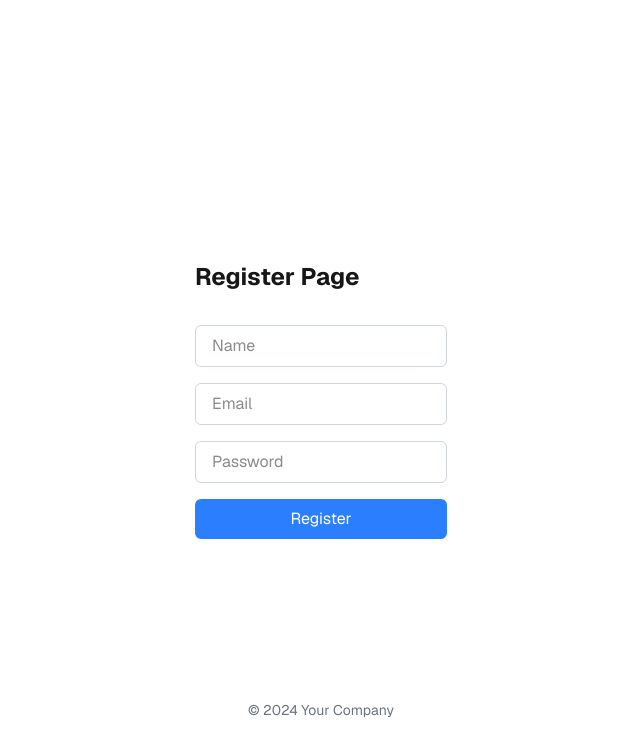
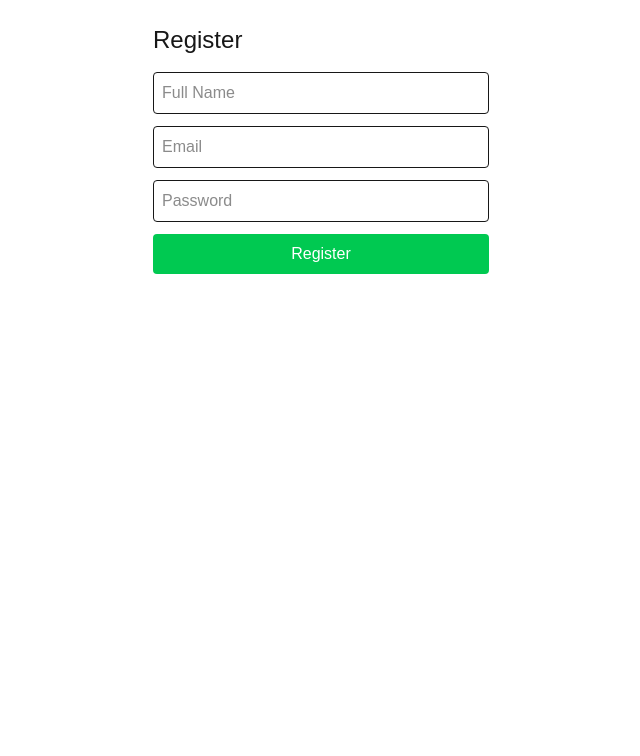
Before and after one commit to RyoDagg/livora, a Next.js app in the folder web/: page /auth/register in a window 1280 px wide. Shown: the top 756 px of the page, without its empty margins (319-959 px from the left). Built offline with nearby package versions, Linux system fonts and the light colour scheme.

Commit message:
Implement login, registration, and profile functionalities

```diff
--- a/web/app/auth/login/page.tsx
+++ b/web/app/auth/login/page.tsx
@@ -1,30 +1,51 @@
-export default function Login() {
+"use client";
+
+import { useState } from "react";
+import { useRouter } from "next/navigation";
+import { login } from "@/src/lib/auth";
+
+export default function LoginPage() {
+  const router = useRouter();
+  const [email, setEmail] = useState("");
+  const [password, setPassword] = useState("");
+  const [error, setError] = useState("");
+
+  async function handleSubmit(e: React.FormEvent) {
+    e.preventDefault();
+    setError("");
+    try {
+      await login(email, password);
+      router.push("/profile");
+    } catch (err: any) {
+      setError(err.message || "Login failed");
+    }
+  }
+
   return (
-    <div className="font-sans grid grid-rows-[20px_1fr_20px] items-center justify-items-center min-h-screen p-8 pb-20 gap-16 sm:p-20">
-      <main className="flex flex-col gap-[32px] row-start-2 items-center sm:items-start">
-        <h1 className="text-2xl font-bold">Login Page</h1>
-        <form className="flex flex-col gap-4 w-full max-w-sm">
+    <main className="p-6 max-w-sm mx-auto">
+      <h1 className="text-2xl mb-4">Login</h1>
+      <form onSubmit={handleSubmit} className="flex flex-col gap-3">
         <input
           type="email"
           placeholder="Email"
-            className="w-full px-4 py-2 border border-gray-300 rounded-md focus:outline-none focus:ring-2 focus:ring-blue-500"
+          value={email}
+          onChange={(e) => setEmail(e.target.value)}
+          className="border p-2 rounded"
+          required
         />
         <input
           type="password"
           placeholder="Password"
-            className="w-full px-4 py-2 border border-gray-300 rounded-md focus:outline-none focus:ring-2 focus:ring-blue-500"
+          value={password}
+          onChange={(e) => setPassword(e.target.value)}
+          className="border p-2 rounded"
+          required
         />
-          <button
-            type="submit"
-            className="w-full bg-blue-500 text-white py-2 rounded-md hover:bg-blue-600 transition-colors"
-          >
+        <button type="submit" className="bg-blue-500 text-white py-2 rounded">
           Login
         </button>
       </form>
+      {error && <p className="text-red-500 mt-3">{error}</p>}
     </main>
-      <footer className="row-start-3 flex gap-[24px] flex-wrap items-center justify-center">
-        <p className="text-sm text-gray-500">© 2024 Your Company</p>
-      </footer>
-    </div>
   );
 }
--- a/web/app/auth/register/page.tsx
+++ b/web/app/auth/register/page.tsx
@@ -1,35 +1,60 @@
-export default function Register() {
+"use client";
+
+import { useState } from "react";
+import { useRouter } from "next/navigation";
+import { register } from "@/src/lib/auth";
+
+export default function RegisterPage() {
+  const router = useRouter();
+  const [email, setEmail] = useState("");
+  const [password, setPassword] = useState("");
+  const [name, setName] = useState("");
+  const [error, setError] = useState("");
+
+  async function handleSubmit(e: React.FormEvent) {
+    e.preventDefault();
+    setError("");
+    try {
+      await register(email, password, name);
+      router.push("/profile"); // redirect after registration
+    } catch (err: any) {
+      setError(err.message || "Registration failed");
+    }
+  }
+
   return (
-    <div className="font-sans grid grid-rows-[20px_1fr_20px] items-center justify-items-center min-h-screen p-8 pb-20 gap-16 sm:p-20">
-      <main className="flex flex-col gap-[32px] row-start-2 items-center sm:items-start">
-        <h1 className="text-2xl font-bold">Register Page</h1>
-        <form className="flex flex-col gap-4 w-full max-w-sm">
+    <main className="p-6 max-w-sm mx-auto">
+      <h1 className="text-2xl mb-4">Register</h1>
+      <form onSubmit={handleSubmit} className="flex flex-col gap-3">
         <input
           type="text"
-            placeholder="Name"
-            className="w-full px-4 py-2 border border-gray-300 rounded-md focus:outline-none focus:ring-2 focus:ring-blue-500"
+          placeholder="Full Name"
+          value={name}
+          onChange={(e) => setName(e.target.value)}
+          className="border p-2 rounded"
+          required
         />
         <input
           type="email"
           placeholder="Email"
-            className="w-full px-4 py-2 border border-gray-300 rounded-md focus:outline-none focus:ring-2 focus:ring-blue-500"
+          value={email}
+          onChange={(e) => setEmail(e.target.value)}
+          className="border p-2 rounded"
+          required
         />
         <input
           type="password"
           placeholder="Password"
-            className="w-full px-4 py-2 border border-gray-300 rounded-md focus:outline-none focus:ring-2 focus:ring-blue-500"
+          value={password}
+          onChange={(e) => setPassword(e.target.value)}
+          className="border p-2 rounded"
+          required
         />
-          <button
-            type="submit"
-            className="w-full bg-blue-500 text-white py-2 rounded-md hover:bg-blue-600 transition-colors"
-          >
+        <button type="submit" className="bg-green-500 text-white py-2 rounded">
           Register
         </button>
       </form>
+      {error && <p className="text-red-500 mt-3">{error}</p>}
     </main>
-      <footer className="row-start-3 flex gap-[24px] flex-wrap items-center justify-center">
-        <p className="text-sm text-gray-500">© 2024 Your Company</p>
-      </footer>
-    </div>
   );
 }
--- /dev/null
+++ b/web/app/profile/page.tsx
@@ -0,0 +1,33 @@
+"use client";
+
+import { useAuth } from "@/src/hooks/useAuth";
+import { logout } from "@/src/lib/auth";
+import { useRouter } from "next/navigation";
+
+export default function ProfilePage() {
+  const { user, loading } = useAuth();
+  const router = useRouter();
+
+  if (loading) return <p>Loading...</p>;
+  if (!user) return <p>You are not logged in.</p>;
+
+  async function handleLogout() {
+    await logout();
+    router.push("/auth/login");
+  }
+
+  return (
+    <main className="p-6 max-w-sm mx-auto">
+      <h1 className="text-2xl mb-4">Profile</h1>
+      <p>
+        Welcome, {user.name} ({user.email})
+      </p>
+      <button
+        onClick={handleLogout}
+        className="bg-red-500 text-white py-2 px-4 rounded mt-4"
+      >
+        Logout
+      </button>
+    </main>
+  );
+}
--- /dev/null
+++ b/web/src/hooks/useAuth.ts
@@ -0,0 +1,18 @@
+"use client";
+
+import { useEffect, useState } from "react";
+import { me } from "@/src/lib/auth";
+
+export function useAuth() {
+  const [user, setUser] = useState<any>(null);
+  const [loading, setLoading] = useState(true);
+
+  useEffect(() => {
+    me()
+      .then(setUser)
+      .catch(() => setUser(null))
+      .finally(() => setLoading(false));
+  }, []);
+
+  return { user, loading };
+}
--- /dev/null
+++ b/web/src/lib/api.ts
@@ -0,0 +1,17 @@
+export const api = async (url: string, options: RequestInit = {}) => {
+  const baseUrl = process.env.NEXT_PUBLIC_API_URL;
+  const res = await fetch(`${baseUrl}${url}`, {
+    ...options,
+    headers: {
+      "Content-Type": "application/json",
+      ...(options.headers || {}),
+    },
+    credentials: "include", // optional: if you use cookies
+  });
+
+  if (!res.ok) {
+    throw new Error(await res.text());
+  }
+
+  return res.json();
+};
--- /dev/null
+++ b/web/src/lib/auth.ts
@@ -0,0 +1,17 @@
+import { api } from "./api";
+
+export const login = (email: string, password: string) =>
+  api("/auth/login", {
+    method: "POST",
+    body: JSON.stringify({ email, password }),
+  });
+
+export const register = (email: string, password: string, name: string) =>
+  api("/auth/register", {
+    method: "POST",
+    body: JSON.stringify({ email, password, name }),
+  });
+
+export const me = () => api("/users/me");
+
+export const logout = () => api("/auth/logout", { method: "POST" });
```
Lines whose indentation alone changed are shown as unchanged.
